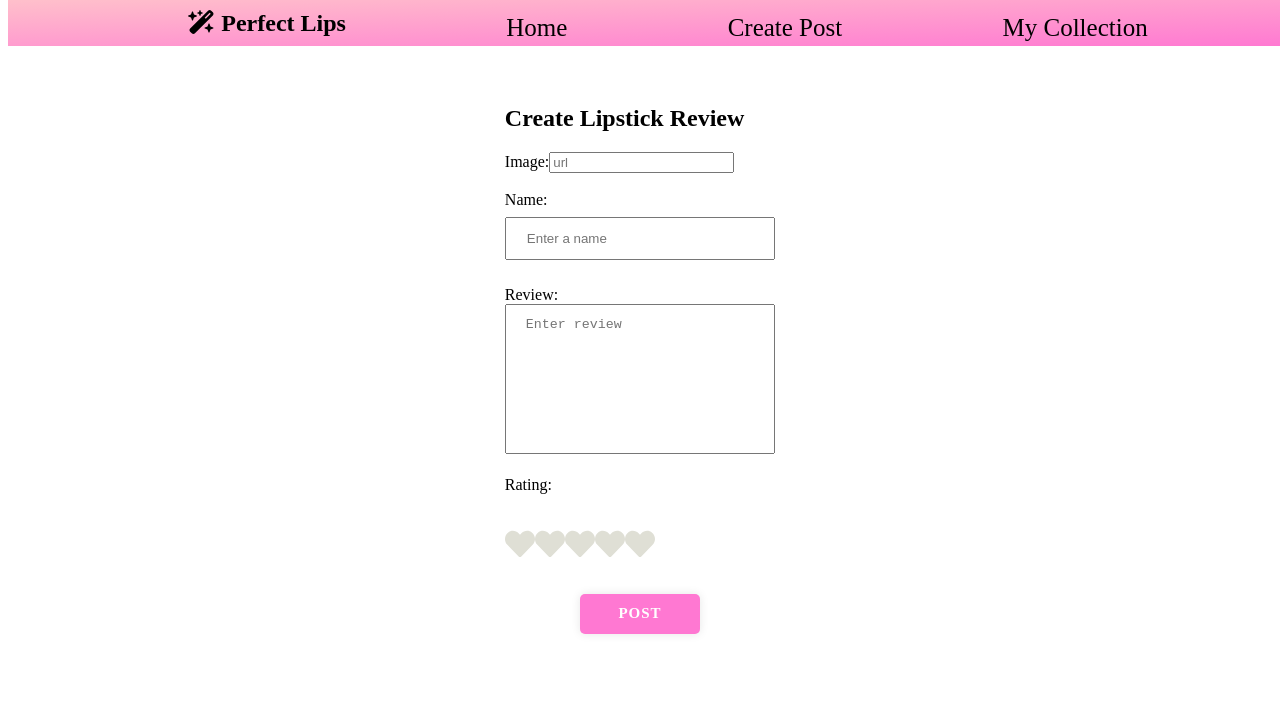
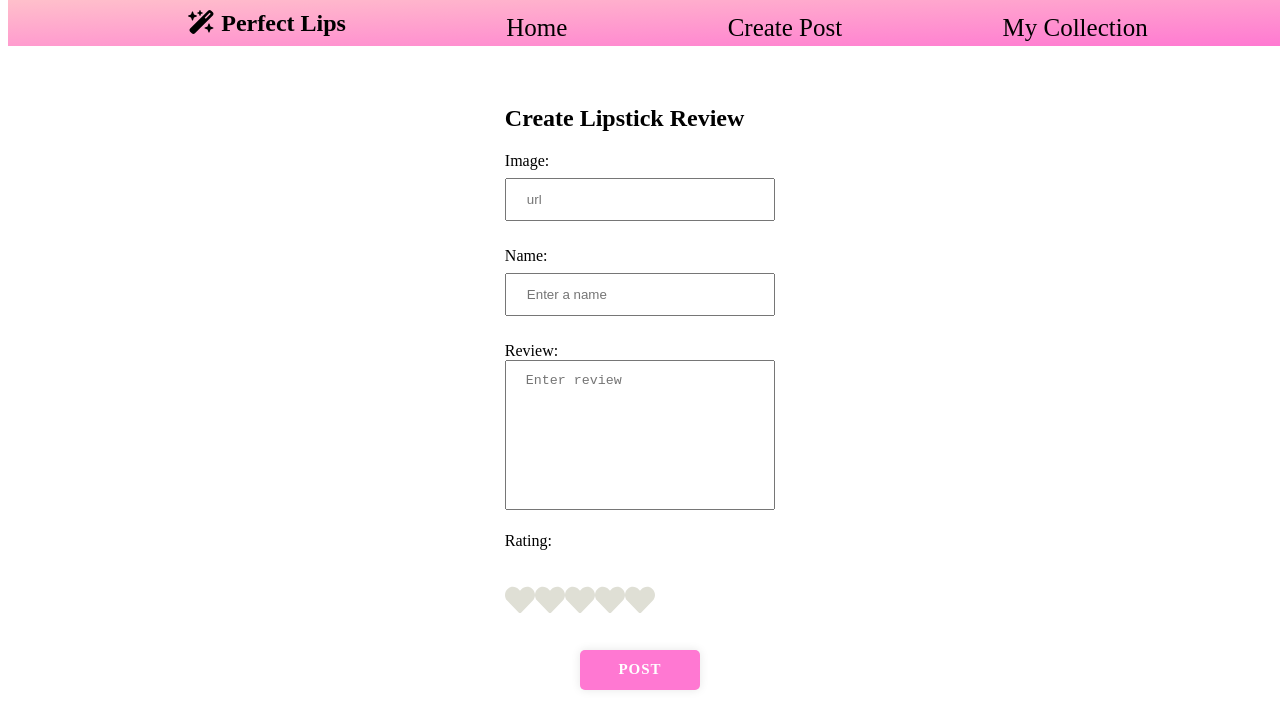
Before and after one commit to mary3210/Capstone-LipstickApp-FE, a React (Create React App) app: page /post in a window 1280 px wide. Shown: the top 728 px of the page. Built offline with nearby package versions, Linux system fonts and the light colour scheme; a web font is replaced by a local one.

Commit message:
add styling to image input on create post

```diff
--- a/src/components/CreatePost/CreatePost.jsx
+++ b/src/components/CreatePost/CreatePost.jsx
@@ -65,6 +65,7 @@ const CreatePost = (props) => {
           <form onSubmit={handleSubmit}>
             <div>
               <h2>Create Lipstick Review</h2>
+              <div className="imageinput">
               <label>
                 Image:
                 <input
@@ -76,6 +77,7 @@ const CreatePost = (props) => {
                   onChange={handleChange}
                 />
               </label>
+              </div>
             </div>
             <br />
             <div>
--- a/src/index.css
+++ b/src/index.css
@@ -108,6 +108,12 @@ textarea{
   resize: none;
 }
 
+.imageinput input{
+  width: 100%;
+  padding: 12px 20px;
+  margin: 8px 0;
+  box-sizing: border-box;
+}
 .collectName {
   display: flex;
   justify-content: center;
```
